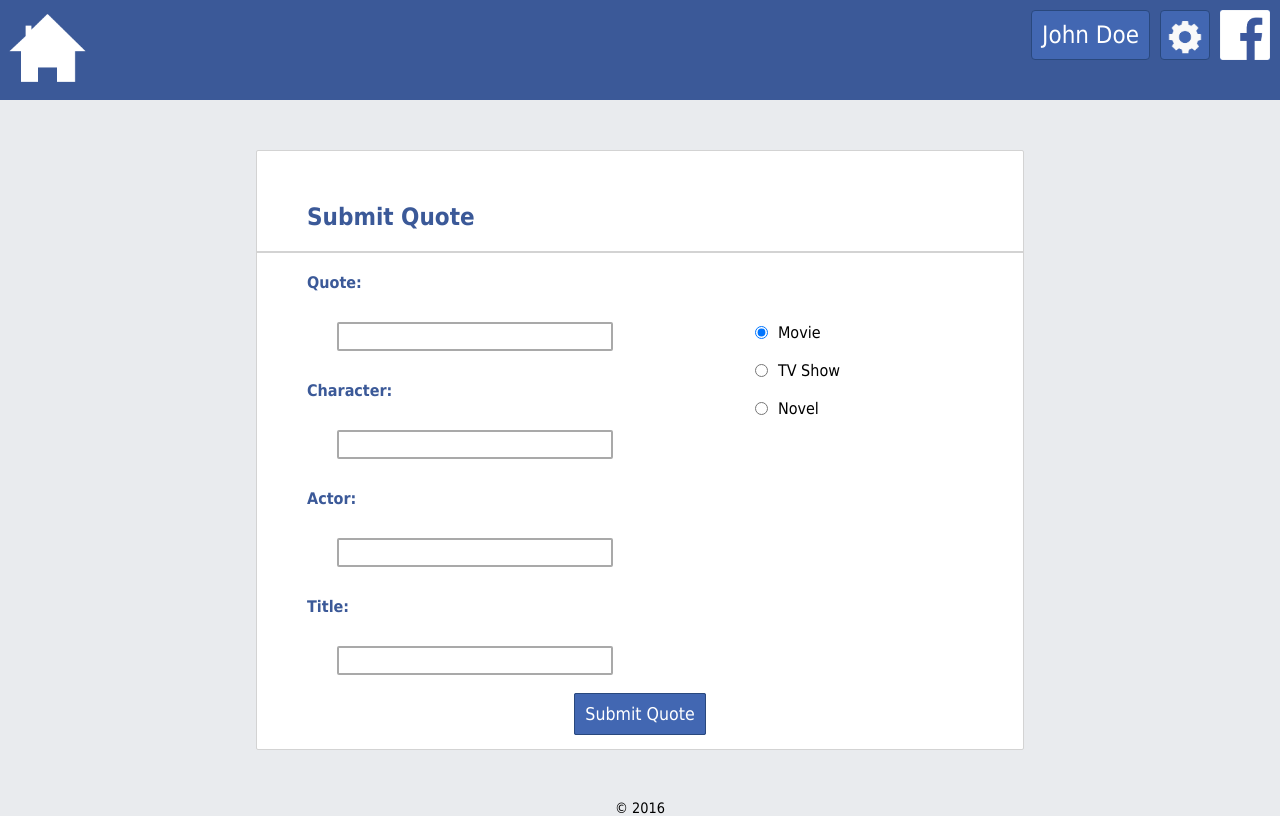
After one commit to dannye/quotebook, a PHP site: page /html/submit.html in a window 1280 px wide. The commit adds this page. Run offline with PHP 8.4, Linux system fonts and the light colour scheme.

Commit message:
Add submit quote page

```diff
--- a/css/search.css
+++ b/css/search.css
@@ -13,6 +13,7 @@
 #results {
 	width: 80%;
 	margin: auto;
+	margin-bottom: 100px;
 	overflow-y: scroll;
 	max-height: calc(100% - 150px);
 	padding: 2px;
@@ -41,7 +42,7 @@ tr {
 #up-arrow {
 	position: relative;
 	top: -10px;
-	left: 10px;
+	left: 5px;
 }
 
 #down-arrow {
--- a/css/site.css
+++ b/css/site.css
@@ -26,6 +26,7 @@ footer {
 
 a {
 	text-decoration: none;
+	color: inherit;
 	background-color: inherit;
 }
 
@@ -33,13 +34,6 @@ a {
 	height: 95px;
 	background-color: inherit;
 	float: left;
-}
-
-#title {
-	font-size: 2.5rem;
-	text-align: center;
-	padding: 20px;
-	background-color: inherit;
 }
 
 #ribbon {
--- /dev/null
+++ b/css/submit.css
@@ -0,0 +1,62 @@
+#submit-title {
+	color: rgb(59, 89, 152);
+	text-align: left;
+	background-color: inherit;
+	padding: 20px 50px;
+	border-bottom: 2px solid lightgray;
+}
+
+#submit-label {
+	color: rgb(59, 89, 152);
+	text-align: left;
+	background-color: inherit;
+	padding: 20px 50px;
+}
+
+#submit-form {
+	background-color: white;
+}
+
+#submit-fields {
+	background-color: inherit;
+	width: 45%;
+	float: left;
+}
+
+#submit-radio {
+	background-color: inherit;
+	float: right;
+	margin-top: 60px;
+	width: 35%;
+}
+
+input[type="text"] {
+	background-color: white;
+	border: 2px solid darkgray;
+	border-radius: 2px;
+	text-align: left;
+	width: 80%;
+	margin: 10px 80px;
+	padding: 5px;
+}
+
+input[type="radio"] {
+	float: left;
+	margin-top: 13px;
+	margin-right: 10px;
+}
+
+#radio-label {
+	float: left;
+	background-color: inherit;
+	margin-top: 10px;
+}
+
+#submit-button {
+	color: white;
+	background-color: rgb(66, 103, 178);
+	border: 1px solid rgb(41, 72, 125);
+	border-radius: 2px;
+	padding: 10px;
+	font-size: 1.1rem;
+}
--- a/html/gameover.html
+++ b/html/gameover.html
@@ -22,8 +22,8 @@
 		<div id="page">
 			<img alt="img" id="gameover-screen-pic" src="../images/game_over.png"/>
 			<div id="game-buttons">
-				<a href="./game.html" class="button" id="try-again">TRY AGAIN</a>
-				<a href="./home.html" class="button" id="main-menu">MAIN MENU</a>
+				<a href="./question1.html" class="button" id="try-again">TRY AGAIN</a>
+				<a href="./game.html" class="button" id="main-menu">MAIN MENU</a>
 			</div>
 			<div class="score-display-div">
 				<b><em>SCORE: 0</em></b>
--- a/html/home.html
+++ b/html/home.html
@@ -39,6 +39,7 @@
 				<input type="checkbox" name="char-check" class="filter-check"/></div>
 				<input type="text" class="filter-text">
 			</div>
+			<div id="submit-quote"><a href="submit.html">Submit New Quote</a></div>
 		</div>
 
 		<div id="page">
--- a/html/quote.html
+++ b/html/quote.html
@@ -45,7 +45,7 @@
 			<input type="text" id="search" name="search" value="Run, Forrest, run" placeholder="Search Quotebook..."/>
 			<a href="search.html"><img alt="img" id="magnifying-glass" src="../images/magnifying_glass.png"/></a>
 			<div id="results"><table>
-				<th>Quote</th><th>Character</th><th><span id="asc">Actor</span><span id="up-arrow">&#9650 </span><span id="down-arrow">&#9661 </span></th><th>Title</th>
+				<th>Quote</th><th>Character</th><th><span id="asc">Actor</span><span id="up-arrow">&#9650;</span><span id="down-arrow">&#9661;</span></th><th>Title</th>
 				<tr><td>You drop a pass, you run...</td><td>Herman Boone</td><td>Denzel Washington</td><td>Remember the Titans</td></tr>
 				<tr><td>And when I run...</td><td>Eric Liddell</td><td>Ian Charleson</td><td>Chariots of Fire</td></tr>
 				<tr><td>The chances of us...</td><td>Bunty</td><td>Imelda Staunton</td><td>Chicken Run</td></tr>
--- a/html/search.html
+++ b/html/search.html
@@ -45,7 +45,7 @@
 			<input type="text" id="search" name="search" value="Run, Forrest, run" placeholder="Search Quotebook..."/>
 			<a href="search.html"><img alt="img" id="magnifying-glass" src="../images/magnifying_glass.png"/></a>
 			<div id="results"><table>
-				<th>Quote</th><th>Character</th><th><a href="search_actor.html">Actor</a></th><th><span id="asc">Title</span><span id="up-arrow">&#9650 </span><span id="down-arrow">&#9661 </span></th>
+				<th>Quote</th><th>Character</th><th><a href="search_actor.html">Actor</a></th><th><span id="asc">Title</span><span id="up-arrow">&#9650;</span><span id="down-arrow">&#9661;</span></th>
 				<tr><td><div id="selected">I believe God made me for a purpose, but he also made me fast. And when I run I feel His pleasure.</div>
 					<img alt="like" class="fb-like" src="../images/facebook_like_thumb.png"/>
 					<img alt="share" class="fb-share" src="../images/facebook_share.png"/></td>
--- a/html/search_10.html
+++ b/html/search_10.html
@@ -45,7 +45,7 @@
 			<input type="text" id="search" name="search" value="Run, Forrest, run" placeholder="Search Quotebook..."/>
 			<a href="search.html"><img alt="img" id="magnifying-glass" src="../images/magnifying_glass.png"/></a>
 			<div id="results"><table>
-				<th>Quote</th><th>Character</th><th><span id="asc">Actor</span><span id="up-arrow">&#9650 </span><span id="down-arrow">&#9661 </span></th><th>Title</th>
+				<th>Quote</th><th>Character</th><th><span id="asc">Actor</span><span id="up-arrow">&#9650;</span><span id="down-arrow">&#9661;</span></th><th>Title</th>
 				<tr><td><div id="selected">You drop a pass, you run a mile. You miss a blocking assignment, you run a mile. You fumble the football and I will break my foot off in your John Brown hind parts...and then you will run a mile.</div>
 					<img alt="like" class="fb-like" src="../images/facebook_like_thumb.png"/>
 					<img alt="share" class="fb-share" src="../images/facebook_share.png"/></td>
--- a/html/search_actor.html
+++ b/html/search_actor.html
@@ -45,7 +45,7 @@
 			<input type="text" id="search" name="search" value="Run, Forrest, run" placeholder="Search Quotebook..."/>
 			<a href="search.html"><img alt="img" id="magnifying-glass" src="../images/magnifying_glass.png"/></a>
 			<div id="results"><table>
-				<th>Quote</th><th>Character</th><th><span id="asc">Actor</span><span id="up-arrow">&#9650 </span><span id="down-arrow">&#9661 </span></th><th><a href="search.html">Title</a></th>
+				<th>Quote</th><th>Character</th><th><span id="asc">Actor</span><span id="up-arrow">&#9650;</span><span id="down-arrow">&#9661;</span></th><th><a href="search.html">Title</a></th>
 				<tr><td><div id="selected">You drop a pass, you run a mile. You miss a blocking assignment, you run a mile. You fumble the football and I will break my foot off in your John Brown hind parts...and then you will run a mile.</div>
 					<img alt="like" class="fb-like" src="../images/facebook_like_thumb.png"/>
 					<img alt="share" class="fb-share" src="../images/facebook_share.png"/></td>
--- /dev/null
+++ b/html/submit.html
@@ -0,0 +1,49 @@
+<!-- File: submit.html -->
+<!DOCTYPE HTML>
+<html lang="en">
+	<head>
+		<meta charset="UTF-8" />
+		<title>Quotebook</title>
+		<link rel="stylesheet" href="../css/site.css" />
+		<link rel="stylesheet" href="../css/submit.css" />
+		<link rel="icon" href="../images/favicon.ico" type="image/x-icon" />
+	</head>
+
+	<body>
+		<header>
+			<a href="home.html"><img alt="img" id="home-button" src="../images/home.png"/></a>
+			<div class="ribbon">
+				<img alt="img" id="facebook-logo" src="../images/facebook.png" />
+				<a href="../index.html"><img alt="img" id="gear" src="../images/gear.png"/></a>
+				<div id="user" href="html/login.html">John Doe</div>
+			</div>
+		</header>
+
+		<div id="page">
+			<h2 id="submit-title">Submit Quote</h2>
+			<fieldset id="submit-form">
+			<div id="submit-fields">
+				<h4 id="submit-label">Quote:</h4>
+				<input type="text" id="quote" name="quote" placeholder=""/><br>
+				<h4 id="submit-label">Character:</h4>
+				<input type="text" id="character" name="character" placeholder=""/><br>
+				<h4 id="submit-label">Actor:</h4>
+				<input type="text" id="actor" name="actor" placeholder=""/><br>
+				<h4 id="submit-label">Title:</h4>
+				<input type="text" id="title" name="title" placeholder=""/><br><br>
+			</div>
+			<div id="submit-radio">
+				<input type="radio" name="media" value="movie" checked><div id="radio-label">Movie</div></input><br><br>
+				<input type="radio" name="media" value="tv-show"><div id="radio-label">TV Show</div></input><br><br>
+				<input type="radio" name="media" value="novel"><div id="radio-label">Novel</div></input>
+			</div>
+			</fieldset>
+			<a id="submit-button" href="home.html">Submit Quote</a>
+		</div>
+
+		<footer>
+			&copy; 2016
+		</footer>
+
+	</body>
+</html>
--- a/index.html
+++ b/index.html
@@ -20,7 +20,7 @@
 		</header>
 
 		<div id="left-column">
-			<a href="html/game.html"><img alt="img" id="game-button" src="images/game.png"/></a>
+			<img alt="img" id="game-button" src="images/game.png"/>
 			<br>
 			<div id="filter-box">
 				<h4 id="filter-header">Filters</h4>
```
Also changed, not shown: css/game.css (+5 -6 lines), css/home.css (+9 -0 lines).
